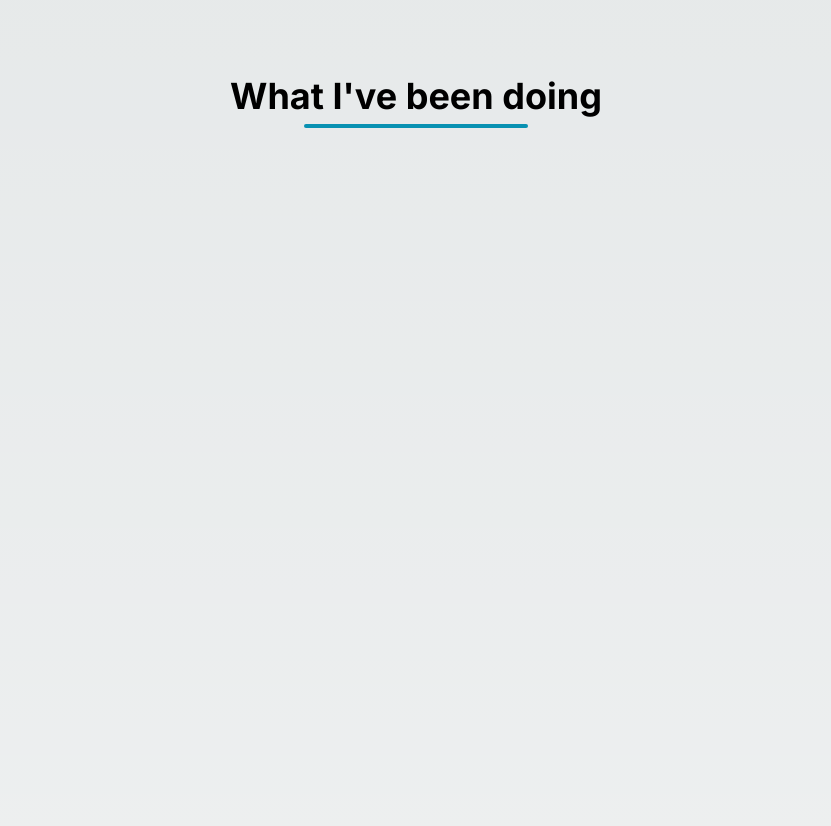
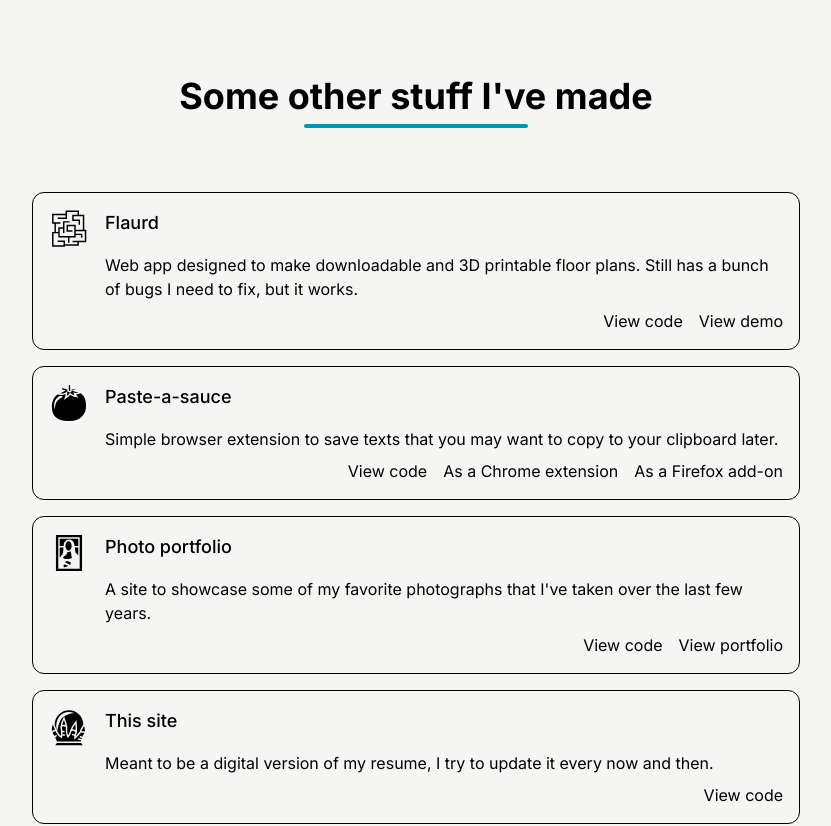
Before and after one commit to IsItGreg/gsme.dev-v3, a Next.js app: page / in a window 1280 px wide. Shown: the part 2200-3026 px from the top of the page, without its empty margins (224-1055 px from the left). Built offline with nearby package versions, Linux system fonts and the light colour scheme.

Commit message:
Added projects section

```diff
--- /dev/null
+++ b/app/contact.tsx
@@ -0,0 +1,10 @@
+export default function Contact() {
+  return (
+    <div className="bg-stone-50 py-32">
+      <div className="flex flex-col items-center gap-2">
+        <div className="text-center text-4xl font-bold">Want to reach me?</div>
+        <div className="h-1 w-56 rounded-sm bg-cyan-600"></div>
+      </div>
+    </div>
+  );
+}
--- a/app/page.tsx
+++ b/app/page.tsx
@@ -1,9 +1,10 @@
 import Image from "next/image";
 import Hero from "./hero";
-import Timeline from "./timeline";
 import Navbar from "./navbar";
 import About from "./about";
 import Work from "./work";
+import Projects from "./projects";
+import Contact from "./contact";
 
 export default function Home() {
   return (
@@ -12,8 +13,8 @@ export default function Home() {
       <Navbar />
       <About />
       <Work />
-      <Timeline />
-      <div className="h-[3000px]"></div>
+      <Projects />
+      <Contact />
     </>
   );
 }
--- /dev/null
+++ b/app/projects.tsx
@@ -0,0 +1,128 @@
+import { GiDragonOrb, GiMaze, GiMonaLisa, GiTomato } from "react-icons/gi";
+
+export default function Projects() {
+  return (
+    <div className="bg-stone-100 px-5 py-32 sm:px-20">
+      <div className="flex flex-col items-center gap-2">
+        <div className="text-center text-4xl font-bold">
+          Some other stuff I've made
+        </div>
+        <div className="h-1 w-56 rounded-sm bg-cyan-600"></div>
+      </div>
+      <div className="mx-auto mt-16 flex max-w-3xl flex-col gap-4">
+        <Card
+          title="Flaurd"
+          description="Web app designed to make downloadable and 3D printable floor plans. Still has a bunch of bugs I need to fix, but it works."
+          icon={<GiMaze className="h-10 w-10" />}
+          color={{
+            iconHover: "group-hover:text-blue-700",
+            linkHover: "hover:text-blue-700",
+          }}
+          links={[
+            {
+              url: "https://github.com/IsItGreg/floorplaner",
+              text: "View code",
+            },
+            { url: "https://floor.gsme.dev/", text: "View demo" },
+          ]}
+        />
+        <Card
+          title="Paste-a-sauce"
+          description="Simple browser extension to save texts that you may want to copy to your clipboard later."
+          icon={<GiTomato className="h-10 w-10" />}
+          color={{
+            iconHover: "group-hover:text-red-700",
+            linkHover: "hover:text-red-700",
+          }}
+          links={[
+            {
+              url: "https://github.com/IsItGreg/paste-a-sauce",
+              text: "View code",
+            },
+            {
+              url: "https://chromewebstore.google.com/detail/paste-a-sauce/cgadjcfhfbfbblhlfoejhokcmbbkcbpa",
+              text: "As a Chrome extension",
+            },
+            {
+              url: "https://addons.mozilla.org/en-GB/firefox/addon/paste-a-sauce/",
+              text: "As a Firefox add-on",
+            },
+          ]}
+        />
+        <Card
+          title="Photo portfolio"
+          description="A site to showcase some of my favorite photographs that I've taken over the last few years."
+          icon={<GiMonaLisa className="h-10 w-10" />}
+          color={{
+            iconHover: "group-hover:text-green-700",
+            linkHover: "hover:text-green-700",
+          }}
+          links={[
+            {
+              url: "https://github.com/IsItGreg/PhotoPortfolio",
+              text: "View code",
+            },
+            { url: "https://photo.gsme.dev/", text: "View portfolio" },
+          ]}
+        />
+        <Card
+          title="This site"
+          description="Meant to be a digital version of my resume, I try to update it every now and then."
+          icon={<GiDragonOrb className="h-10 w-10" />}
+          color={{
+            iconHover: "group-hover:text-yellow-700",
+            linkHover: "hover:text-yellow-700",
+          }}
+          links={[
+            {
+              url: "https://github.com/IsItGreg/gsme.dev-v3",
+              text: "View code",
+            },
+          ]}
+        />
+      </div>
+    </div>
+  );
+}
+
+function Card({
+  title,
+  description,
+  icon,
+  color,
+  links,
+}: {
+  title: string;
+  description: string;
+  icon: JSX.Element;
+  color: {
+    iconHover: string;
+    linkHover: string;
+  };
+  links: { url: string; text: string }[];
+}) {
+  return (
+    <div className="group z-0 rounded-xl border border-black bg-stone-100 p-4 transition-transform hover:scale-105 hover:shadow-lg">
+      <div className={`flex flex-row gap-4 `}>
+        <div className={`${color.iconHover}`}>{icon}</div>
+        <div className="flex w-full flex-col gap-4 md:gap-2">
+          <div>
+            <h1 className="text-lg font-medium">{title}</h1>
+            <p className="mt-4">{description}</p>
+          </div>
+          <div className="flex flex-col justify-end whitespace-nowrap text-right md:flex-row md:gap-4">
+            {links.map(({ url, text }) => (
+              <a
+                key={url}
+                className={`hover:underline ${color.linkHover}`}
+                href={url}
+              >
+                {text}
+              </a>
+            ))}
+          </div>
+        </div>
+      </div>
+    </div>
+  );
+}
--- a/app/timeline.tsx
+++ /dev/null
@@ -1,12 +0,0 @@
-export default function Timeline() {
-  return (
-    <div className="my-32">
-      <div className="flex flex-col items-center gap-2">
-        <div className="text-center text-4xl font-bold">
-          What I've been doing
-        </div>
-        <div className="h-1 w-56 rounded-sm bg-cyan-600"></div>
-      </div>
-    </div>
-  );
-}
--- a/app/work.tsx
+++ b/app/work.tsx
@@ -55,7 +55,6 @@ export default function Work() {
           url="https://rivethealth.com"
           icon={<GiPaperFrog />}
         />
-        <div></div>
       </div>
     </div>
   );
```
